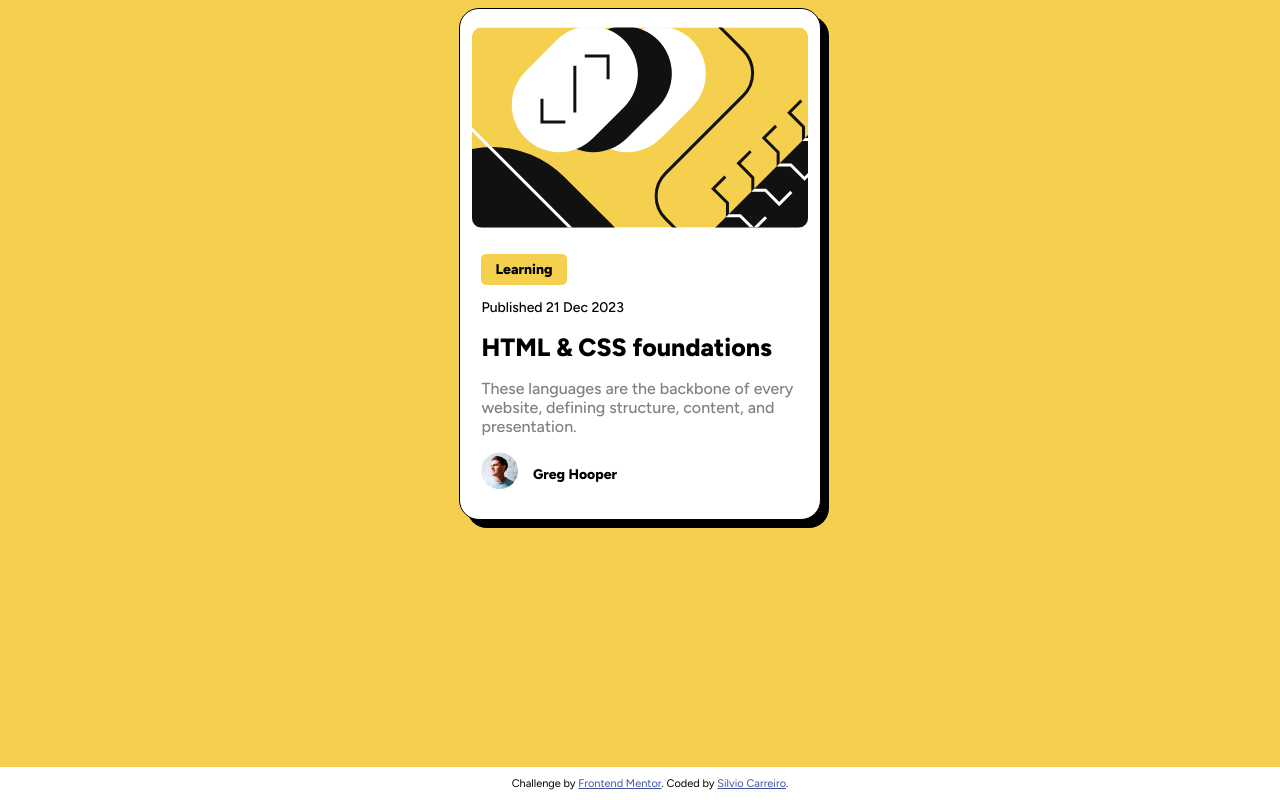
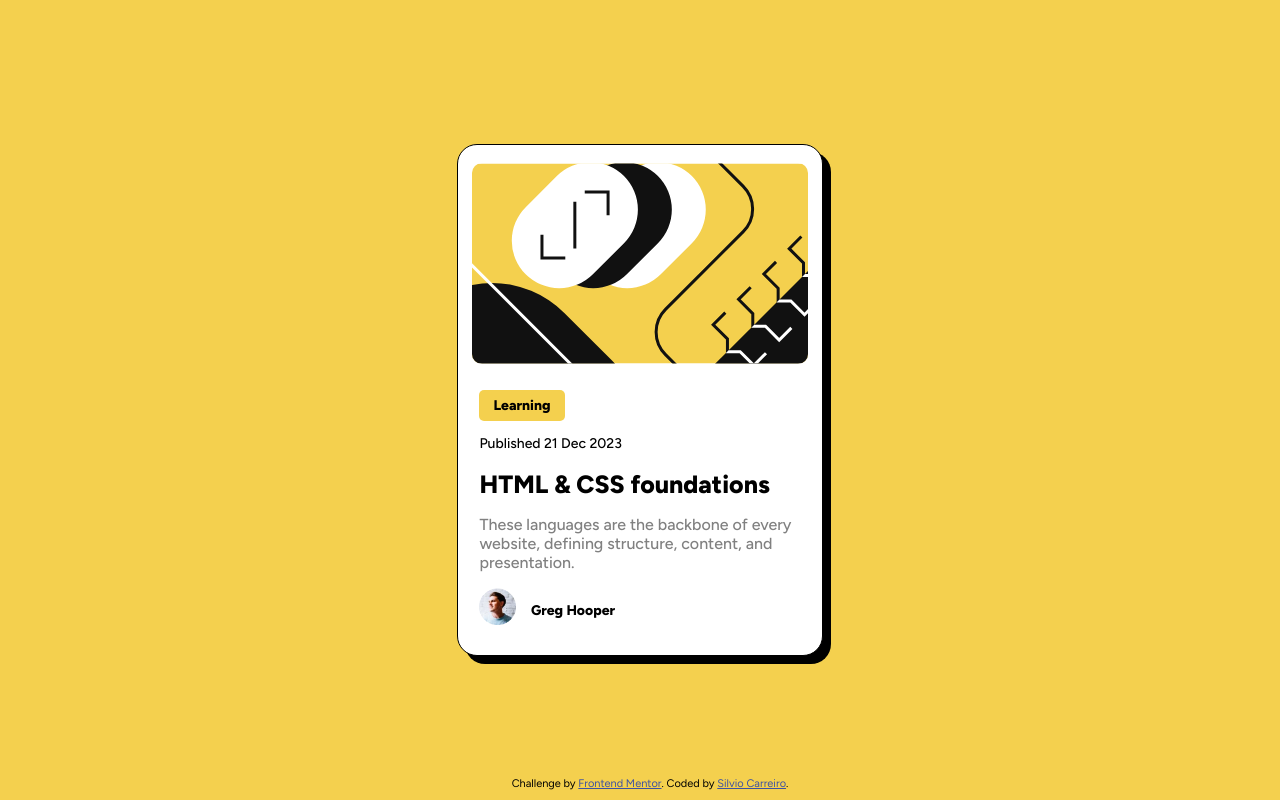
Before and after one commit to silviocarreiro/ExercicioCSS, a plain HTML site: page blog-preview-card-main/index.html in a window 1280 px wide. Drawn offline with Linux system fonts and the light colour scheme.

Commit message:
Decisão versão final
versão final sem alterações no html, como tags a's que eu vou tentar colocar

```diff
--- a/blog-preview-card-main/style.css
+++ b/blog-preview-card-main/style.css
@@ -1,6 +1,12 @@
 body{
     background-color: hsl(47, 88%, 63%);
     font-family: 'Figtree';
+
+    display: flex;
+    align-items: center;
+    justify-content: center;
+    height: 100vh; /* Define a altura para ocupar a tela inteira verticalmente */
+    margin: 0; /* Remove as margens padrão do body */
 }
 
 p{
@@ -85,7 +91,7 @@ h1{
     left: 0;
     right: 0;
     width: 100%;
-    background-color: #ffffff;
+    background-color: hsl(47, 88%, 63%);
     padding: 10px;
 }
 .attribution a { color: hsl(228, 45%, 44%); }
```
